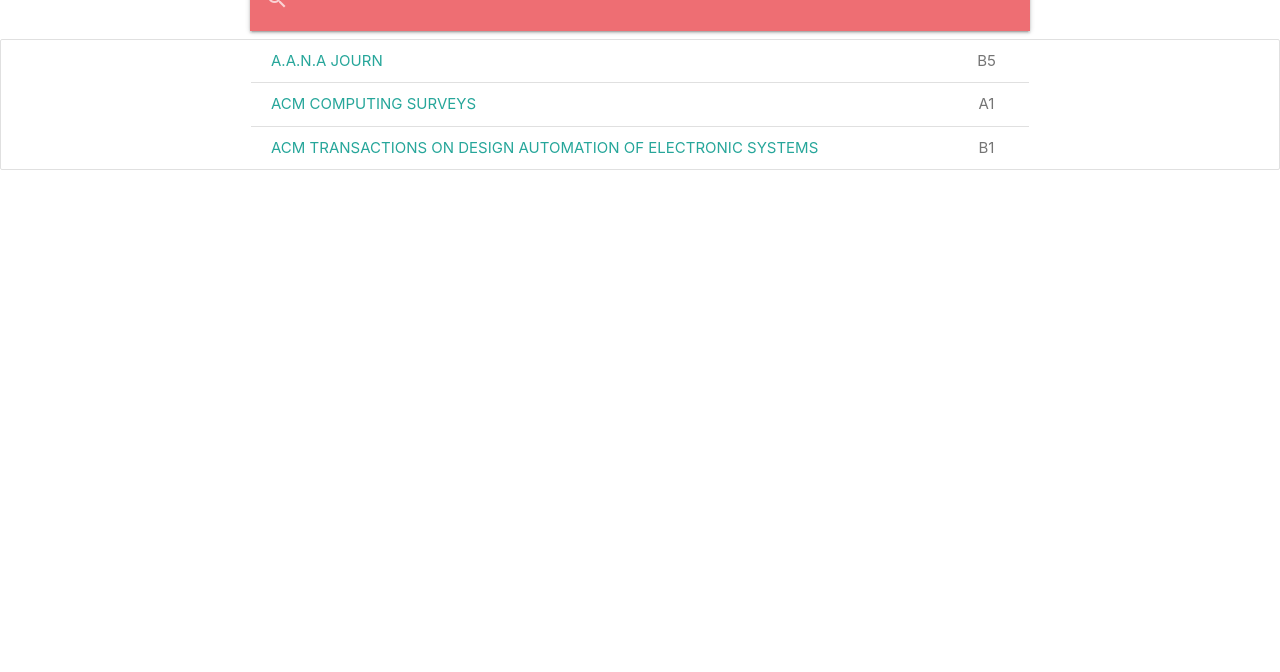
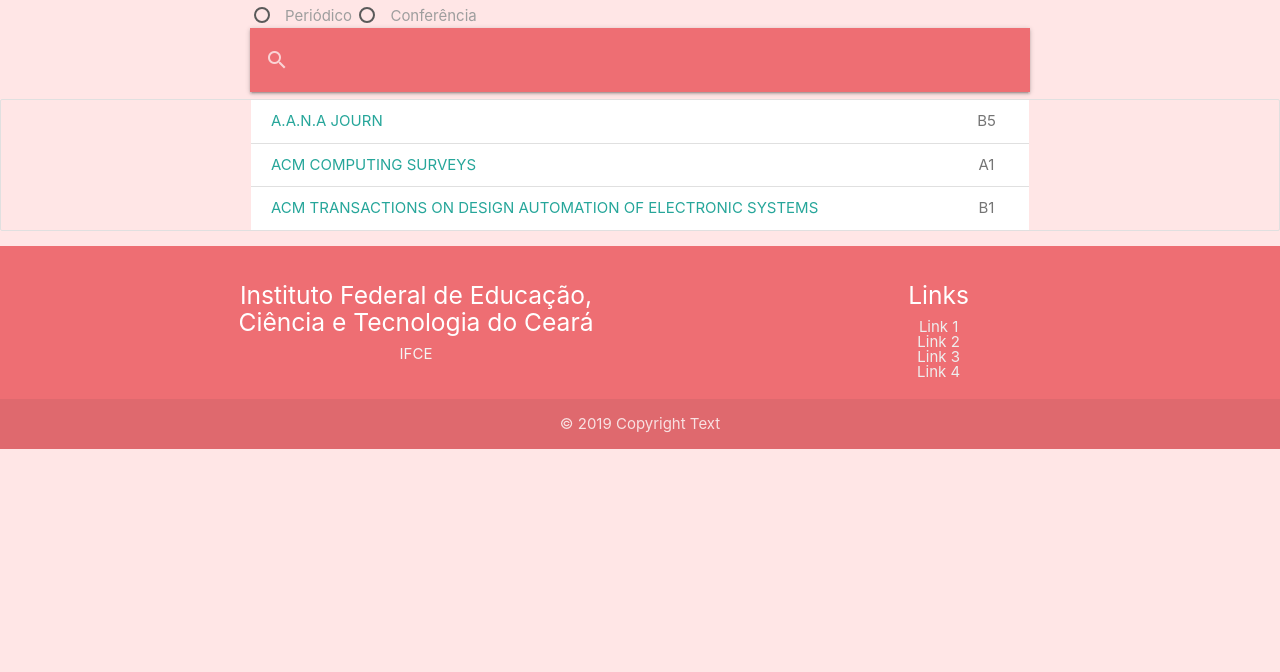
Before and after one commit to Chaves159/TrabalhoFinalClassificacaoQualis, a plain HTML site: page index.html in a window 1280 px wide. Shown: the part 128-800 px from the top of the page. Drawn offline with Linux system fonts and the light colour scheme.

Commit message:
Ajustando as Cores da Pagina

```diff
--- a/css/ajuste.css
+++ b/css/ajuste.css
@@ -5,3 +5,14 @@
   margin-left: auto;
 
 }
+#color{
+
+background-color: #ffe6e6;
+
+
+}
+#tamanhoColection{
+	padding-right: 250px;
+  	padding-left: 250px;
+
+}
--- /dev/null
+++ b/css/reset.css
@@ -0,0 +1,48 @@
+/* http://meyerweb.com/eric/tools/css/reset/
+   v2.0 | 20110126
+   License: none (public domain)
+*/
+
+html, body, div, span, applet, object, iframe,
+h1, h2, h3, h4, h5, h6, p, blockquote, pre,
+a, abbr, acronym, address, big, cite, code,
+del, dfn, em, img, ins, kbd, q, s, samp,
+small, strike, strong, sub, sup, tt, var,
+b, u, i, center,
+dl, dt, dd, ol, ul, li,
+fieldset, form, label, legend,
+table, caption, tbody, tfoot, thead, tr, th, td,
+article, aside, canvas, details, embed,
+figure, figcaption, footer, header, hgroup,
+menu, nav, output, ruby, section, summary,
+time, mark, audio, video {
+	margin: 0;
+	padding: 0;
+	border: 0;
+	font-size: 100%;
+	font: inherit;
+	vertical-align: baseline;
+}
+/* HTML5 display-role reset for older browsers */
+article, aside, details, figcaption, figure,
+footer, header, hgroup, menu, nav, section {
+	display: block;
+}
+body {
+	line-height: 1;
+}
+ol, ul {
+	list-style: none;
+}
+blockquote, q {
+	quotes: none;
+}
+blockquote:before, blockquote:after,
+q:before, q:after {
+	content: '';
+	content: none;
+}
+table {
+	border-collapse: collapse;
+	border-spacing: 0;
+}
--- a/index.html
+++ b/index.html
@@ -1,28 +1,30 @@
 <!DOCTYPE html>
 <html>
 <head>
-	<title></title>
-	  <link href="https://fonts.googleapis.com/icon?family=Material+Icons" rel="stylesheet">
+	<title>Classificação Qualis</title>
+	  <link href="https://fonts.googleapis.com/icon?family=Material+Icons" rel="stylesheet">,
+	  <link rel="stylesheet" href="css/reset.css">
 	  <link rel="stylesheet" href="css/materialize.css">
 	  <link rel="stylesheet" href="css/materialize.min.css">
 	  <link rel="stylesheet" href="css/ajuste.css">
 </head>
-<body>
+<body id="color">
+	<header>
+			<div class="container">
+				<h2 class="titulo">Classificação Qualis</h2>
+			</div>
+	</header>
+
 	 <form action="#" id="tamanhoBarra">
-    <p>
-      <label>
-        <input class="with-gap" name="group1" type="radio"  />
-        <span>conferência</span>
-      </label>
-    </p>
-    <p>
-      <label>
+		<label>
         <input class="with-gap" name="group1" type="radio"  />
         <span>Periódico</span>
       </label>
-    </p>
-
-  </form>
+      <label>
+        <input class="with-gap" name="group1" type="radio"  />
+        <span>Conferência</span>
+      </label>
+	</form>
 	<div id="tamanhoBarra">
 	  <nav>
 	    <div class="nav-wrapper">
@@ -36,10 +38,35 @@
 	    </div>
 	  </nav>
 	</div>
-	<div class="collection" id="tamanhoBarra">
+	<div class="collection" id="tamanhoColection" >
 	    <a href="#!" class="collection-item"><span class="badge">B5</span>A.A.N.A JOURN</a>
 	    <a href="#!" class="collection-item"><span class="badge">A1</span>ACM COMPUTING SURVEYS</a>
 	    <a href="#!" class="collection-item"><span class="badge">B1</span>ACM TRANSACTIONS ON DESIGN AUTOMATION OF ELECTRONIC SYSTEMS</a>
   	</div>
+  	<footer class="page-footer">
+          <div class="container">
+            <div class="row">
+              <div class="col l6 s12">
+                <h5 class="white-text"> Instituto Federal de Educação, Ciência e Tecnologia do Ceará</h5>
+                <p class="grey-text text-lighten-4">IFCE</p>
+              </div>
+              <div class="col l4 offset-l2 s12">
+                <h5 class="white-text">Links</h5>
+                <ul>
+                  <li><a class="grey-text text-lighten-3" href="#!">Link 1</a></li>
+                  <li><a class="grey-text text-lighten-3" href="#!">Link 2</a></li>
+                  <li><a class="grey-text text-lighten-3" href="#!">Link 3</a></li>
+                  <li><a class="grey-text text-lighten-3" href="#!">Link 4</a></li>
+                </ul>
+              </div>
+            </div>
+          </div>
+          <div class="footer-copyright">
+            <div class="container">
+            © 2019 Copyright Text
+            <!-- <a class="grey-text text-lighten-4 right" href="#!">More Links</a> -->
+            </div>
+          </div>
+        </footer>
 </body>
 </html>
```
Also changed, not shown: css/materialize.css, 1 other file.
